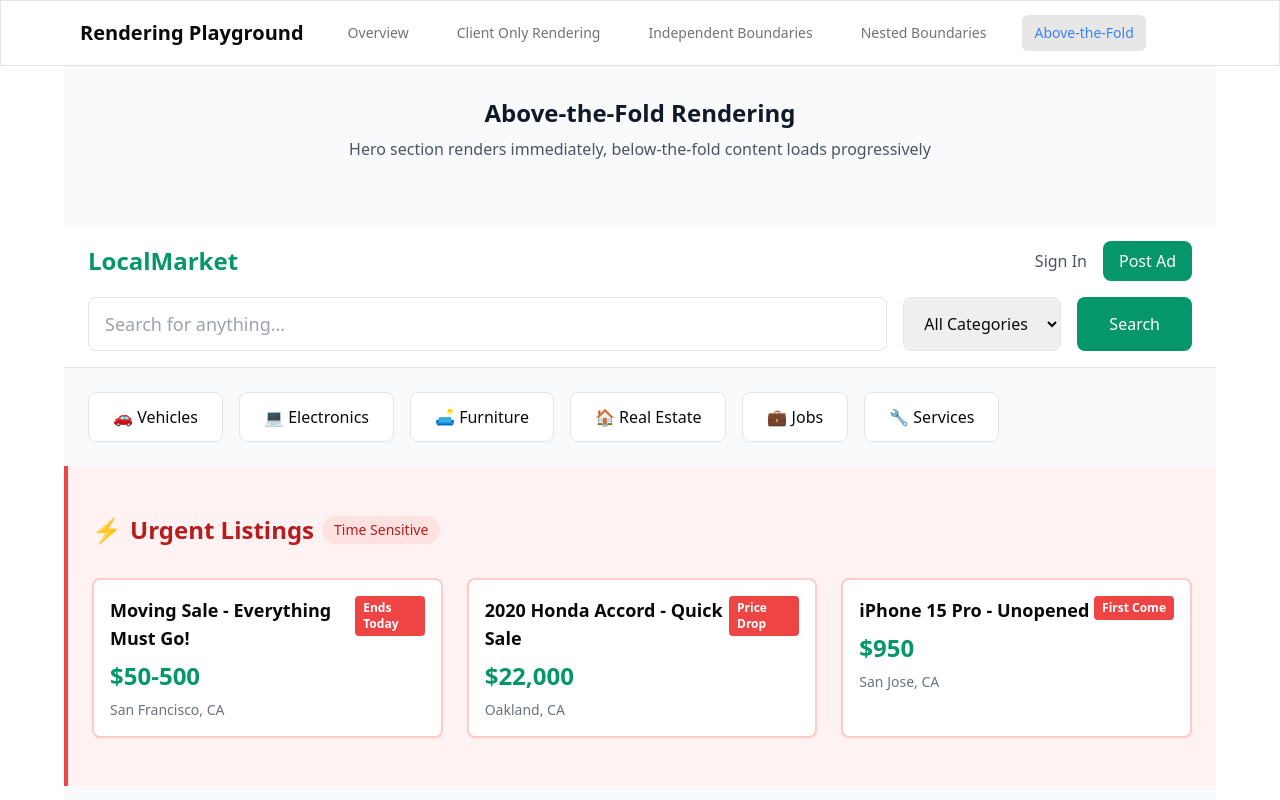
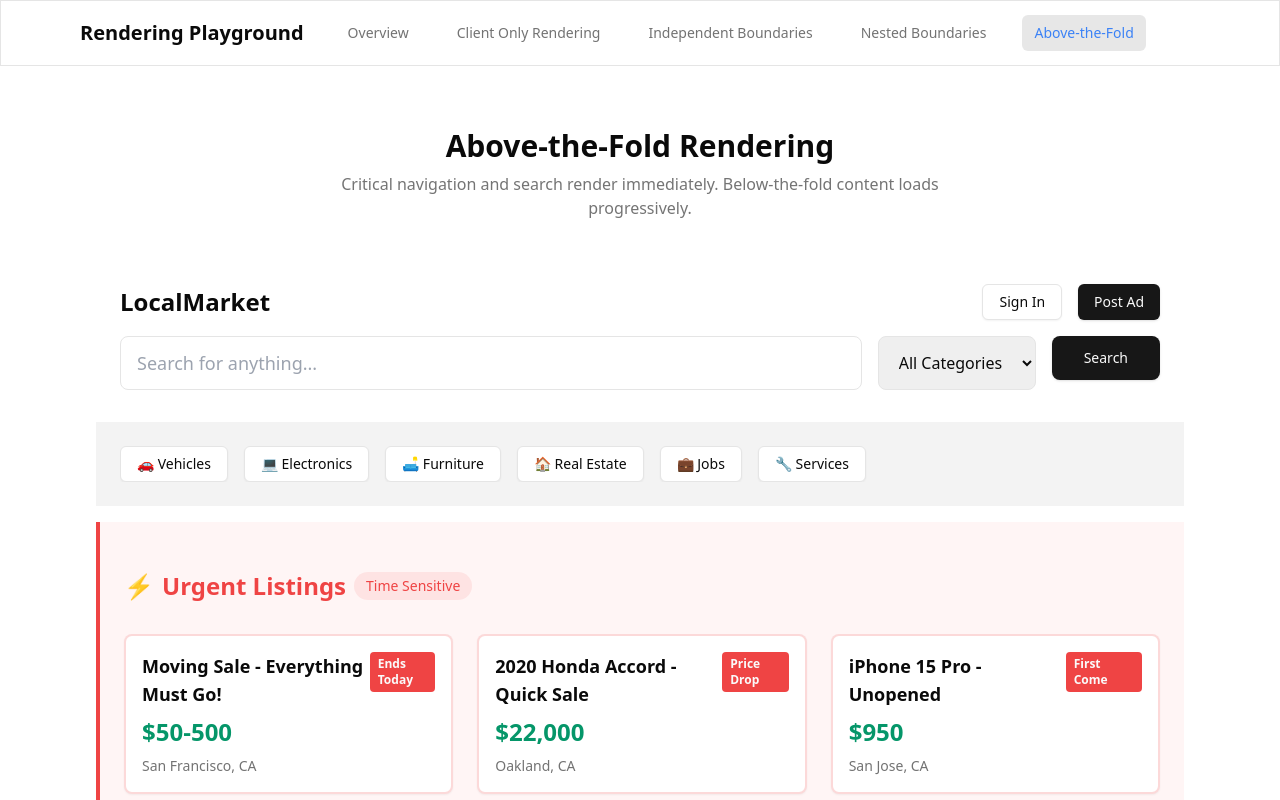
Before and after one commit to BraveHeart-tex/hydration-playground, a Next.js app: page /above-the-fold in a window 1280 px wide. Shown: the top 800 px of the page. Built offline with nearby package versions, Linux system fonts and the light colour scheme.

Commit message:
refactor: refactor above the fold rendering page structure

```diff
--- a/app/above-the-fold/page.tsx
+++ b/app/above-the-fold/page.tsx
@@ -1,20 +1,27 @@
-import LandingPage from "@/components/LandingPage";
+import LandingPage from '@/components/LandingPage';
 
 export default function Page() {
   return (
-    <main className="min-h-screen bg-gray-50">
-      <div className="border-t border-gray-200">
-        <div className="max-w-4xl mx-auto p-8 text-center mb-8">
-          <h2 className="text-2xl font-bold text-gray-900 mb-2">
-            Above-the-Fold Rendering
-          </h2>
-          <p className="text-gray-600">
-            Hero section renders immediately, below-the-fold content loads
-            progressively
-          </p>
-        </div>
-        <LandingPage />
+    <div className="max-w-6xl mx-auto p-8 mb-8">
+      <div className="text-center p-8 mb-4">
+        <h1 className="text-3xl font-bold mb-2">Above-the-Fold Rendering</h1>
+        <p className="text-primary/60 max-w-2xl mx-auto">
+          Critical navigation and search render immediately. Below-the-fold
+          content loads progressively.
+        </p>
       </div>
-    </main>
+      <LandingPage />
+      <div className="bg-purple-50 border border-purple-200 rounded-lg p-4 m-8">
+        <h3 className="font-semibold text-purple-800 mb-2">
+          What&apos;s happening:
+        </h3>
+        <ul className="text-purple-700 text-sm space-y-1">
+          <li>• Search bar and navigation render immediately (no Suspense)</li>
+          <li>• Critical functionality is available instantly</li>
+          <li>• Below-the-fold sections load progressively</li>
+          <li>• Improves perceived performance and Core Web Vitals</li>
+        </ul>
+      </div>
+    </div>
   );
 }
--- a/app/independent-suspense/page.tsx
+++ b/app/independent-suspense/page.tsx
@@ -9,10 +9,15 @@ export default function SuspensePage() {
     <main className="min-h-screen bg-primary/5 p-8">
       <div className="max-w-6xl mx-auto space-y-8">
         <div className="text-center mb-8">
-          <h1 className="text-3xl font-bold mb-2">Suspense Boundary Demo</h1>
+          <h1 className="text-3xl font-bold mb-2">
+            Independent Suspense Boundaries
+          </h1>
           <p className="text-primary/60">
-            Watch how components render independently - ItemFeed appears first,
-            Header loads after
+            Watch how components render independently.
+          </p>
+          <p className="text-primary/60">
+            ItemFeed appears first (1s), Header loads after (3s). Neither
+            component blocks the other from rendering.
           </p>
         </div>
 
--- a/components/LandingPage.tsx
+++ b/components/LandingPage.tsx
@@ -1,20 +1,17 @@
+import { Button } from '@/components/ui/button';
 import { Suspense } from 'react';
 
 export default function LandingPage() {
   return (
-    <div className="min-h-screen">
+    <div className="w-full space-y-4">
       {/* Above the fold - Critical functionality that users need immediately */}
-      <header className="bg-white border-b sticky top-0 z-50">
+      <header className="bg-background">
         <div className="max-w-6xl mx-auto px-6 py-4">
           <div className="flex items-center justify-between mb-4">
-            <h1 className="text-2xl font-bold text-emerald-600">LocalMarket</h1>
+            <h1 className="text-2xl font-bold">LocalMarket</h1>
             <div className="flex gap-4">
-              <button className="text-gray-600 hover:text-gray-900">
-                Sign In
-              </button>
-              <button className="bg-emerald-600 text-white px-4 py-2 rounded-lg hover:bg-emerald-700">
-                Post Ad
-              </button>
+              <Button variant="outline">Sign In</Button>
+              <Button>Post Ad</Button>
             </div>
           </div>
 
@@ -23,24 +20,22 @@ export default function LandingPage() {
               <input
                 type="text"
                 placeholder="Search for anything..."
-                className="w-full px-4 py-3 border rounded-lg text-lg focus:outline-none focus:ring-2 focus:ring-emerald-500"
+                className="w-full px-4 py-3 border rounded-lg text-lg focus:outline-none focus:ring-2"
               />
             </div>
-            <select className="px-4 py-3 border rounded-lg focus:outline-none focus:ring-2 focus:ring-emerald-500">
+            <select className="px-4 py-3 border rounded-lg focus:outline-none focus:ring-2">
               <option>All Categories</option>
               <option>Vehicles</option>
               <option>Electronics</option>
               <option>Furniture</option>
               <option>Real Estate</option>
             </select>
-            <button className="bg-emerald-600 text-white px-8 py-3 rounded-lg hover:bg-emerald-700">
-              Search
-            </button>
+            <Button className="px-8 py-3 rounded-lg h-full">Search</Button>
           </div>
         </div>
       </header>
 
-      <section className="bg-gray-50 py-6">
+      <section className="bg-primary/5 py-6">
         <div className="max-w-6xl mx-auto px-6">
           <div className="flex gap-4 overflow-x-auto">
             {[
@@ -51,12 +46,9 @@ export default function LandingPage() {
               '💼 Jobs',
               '🔧 Services',
             ].map((category, index) => (
-              <button
-                key={index}
-                className="flex-shrink-0 bg-white px-6 py-3 rounded-lg border hover:border-emerald-500 hover:text-emerald-600 transition-colors"
-              >
+              <Button key={index} variant="outline">
                 {category}
-              </button>
+              </Button>
             ))}
           </div>
         </div>
@@ -104,12 +96,14 @@ async function UrgentListingsSection() {
   ];
 
   return (
-    <section className="py-12 bg-red-50 border-l-4 border-red-500">
+    <section className="py-12 bg-destructive/5 border-l-4 border-destructive">
       <div className="max-w-6xl mx-auto px-6">
         <div className="flex items-center gap-2 mb-8">
           <span className="text-2xl">⚡</span>
-          <h2 className="text-2xl font-bold text-red-700">Urgent Listings</h2>
-          <span className="bg-red-100 text-red-700 px-3 py-1 rounded-full text-sm font-medium">
+          <h2 className="text-2xl font-bold text-destructive">
+            Urgent Listings
+          </h2>
+          <span className="bg-destructive/10 text-destructive px-3 py-1 rounded-full text-sm font-medium">
             Time Sensitive
           </span>
         </div>
@@ -117,18 +111,20 @@ async function UrgentListingsSection() {
           {urgentListings.map((listing, index) => (
             <div
               key={index}
-              className="bg-white rounded-lg shadow-sm border-2 border-red-200 p-4 hover:shadow-md transition-shadow cursor-pointer"
+              className="bg-background rounded-lg shadow-sm border-2 border-destructive/20 p-4 hover:shadow-md transition-shadow cursor-pointer"
             >
               <div className="flex justify-between items-start mb-2">
                 <h3 className="font-semibold text-lg">{listing.title}</h3>
-                <span className="bg-red-500 text-white px-2 py-1 rounded text-xs font-bold">
+                <span className="bg-destructive text-destructive-foreground px-2 py-1 rounded text-xs font-bold">
                   {listing.urgent}
                 </span>
               </div>
               <p className="text-2xl font-bold text-emerald-600 mb-2">
                 {listing.price}
               </p>
-              <p className="text-gray-500 text-sm">{listing.location}</p>
+              <p className="text-muted-foreground text-sm">
+                {listing.location}
+              </p>
             </div>
           ))}
         </div>
```
